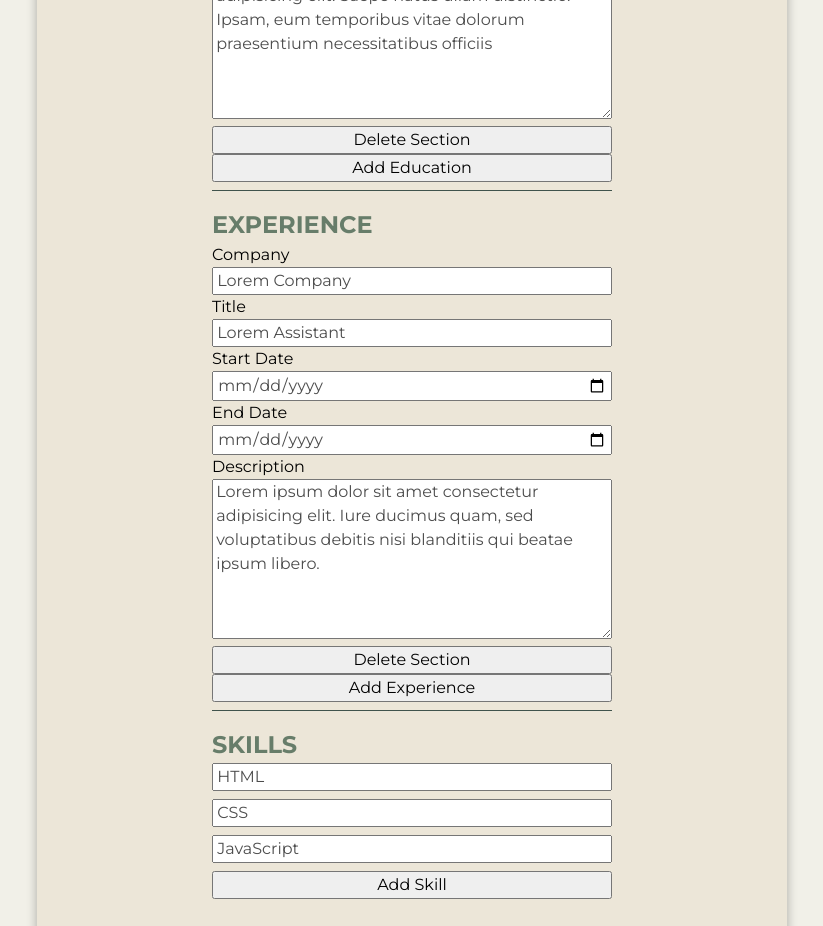
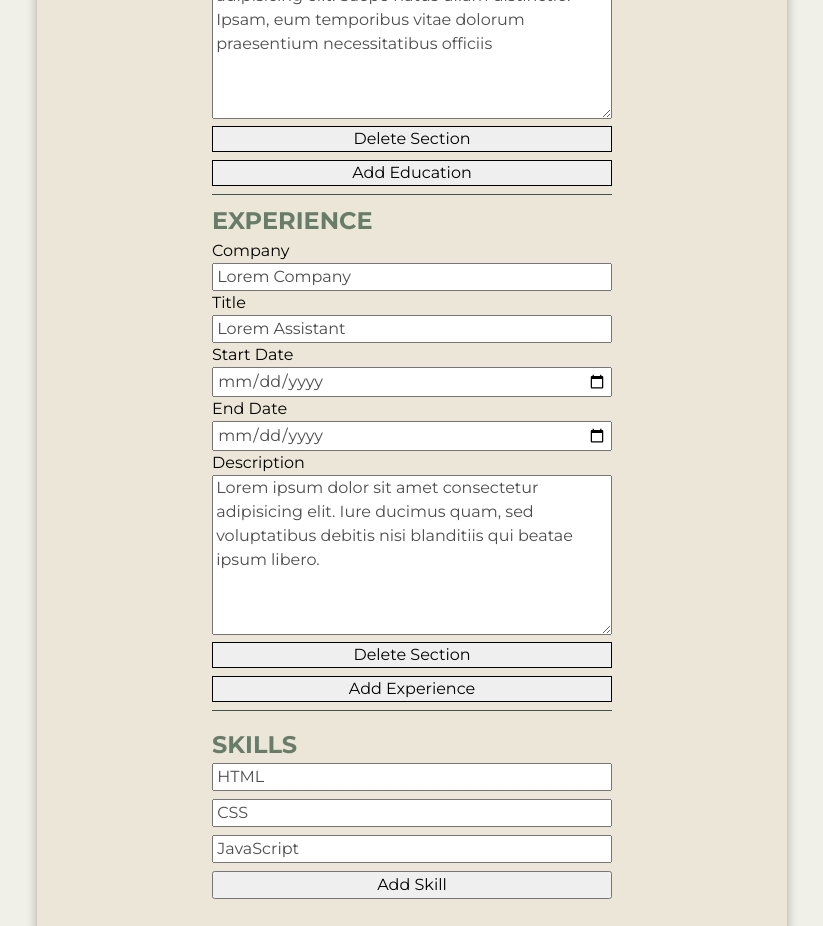
Before and after one commit to joaquimlcbfranco/cv-app, a React (Vite) app: page / in a window 1280 px wide. Shown: the part 980-1906 px from the top of the page, without its empty margins (228-1051 px from the left). Built offline with nearby package versions, Linux system fonts and the light colour scheme.

Commit message:
feat: Style delete and add section buttons

```diff
--- a/src/styles/education.css
+++ b/src/styles/education.css
@@ -41,11 +41,25 @@ h2 {
   width: 100%;
   height: 1px;
   margin-top: 0.5em;
-  margin-bottom: 1em;
+  margin-bottom: 0.5em;
   background-color: rgb(64, 83, 76);
   width: 100%;
 }
 
 .education-inputs button {
   cursor: pointer;
+  transition: background-color 200ms ease-in-out;
+  border: 1px solid black;
 }
+
+.delete-button {
+  margin-bottom: 0.5em;
+}
+
+.add-button:hover {
+  background-color: rgb(219, 255, 224);
+}
+
+.delete-button:hover {
+  background-color: rgb(255, 203, 203);
+}
--- a/src/styles/experience.css
+++ b/src/styles/experience.css
@@ -50,4 +50,18 @@ h2 {
 
 .experience-inputs button {
   cursor: pointer;
+  transition: background-color 200ms ease-in-out;
+  border: 1px solid black;
 }
+
+.delete-button {
+  margin-bottom: 0.5em;
+}
+
+.add-button:hover {
+  background-color: rgb(219, 255, 224);
+}
+
+.delete-button:hover {
+  background-color: rgb(255, 203, 203);
+}
```
